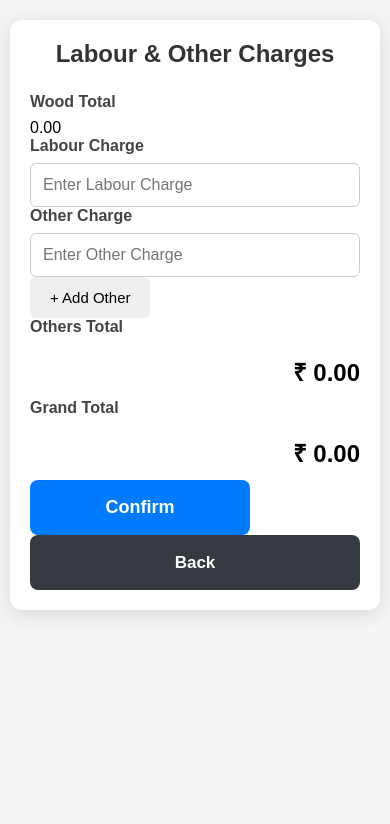
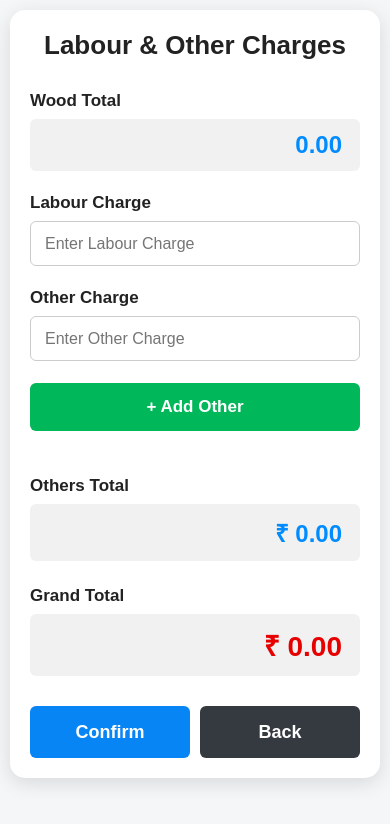
Before and after one commit to akashsaravanan-2006/wood-shop, a website: page html/labour.html in a window 390 px wide. Drawn offline with Linux system fonts and the light colour scheme.

Commit message:
Update labour.css

```diff
--- a/css/labour.css
+++ b/css/labour.css
@@ -1,406 +1,360 @@
-/* =======================================
-   GLOBAL
-======================================= */
+/* =========================================================
+   LABOUR PAGE
+========================================================= */
 
 * {
-    margin: 0;
-    padding: 0;
     box-sizing: border-box;
-    font-family: Arial, Helvetica, sans-serif;
 }
 
 
-/* =======================================
-   BODY
-======================================= */
+body {
 
-body {
-    background: #f5f5f5;
-    display: flex;
-    justify-content: center;
-    align-items: center;
-    min-height: 100vh;
+    margin: 0;
+
     padding: 20px;
+
+    background: #f4f6f8;
+
+    font-family:
+        Arial,
+        Helvetica,
+        sans-serif;
+
+    color: #222;
+
 }
 
 
-/* =======================================
-   MAIN CONTAINER
-======================================= */
+/* =========================================================
+   CONTAINER
+========================================================= */
 
 .container {
-    width: 650px;
-    max-width: 100%;
-    background: #ffffff;
+
+    width: 100%;
+
+    max-width: 700px;
+
+    margin: 0 auto;
+
+    background: white;
+
     padding: 30px;
-    border-radius: 12px;
-    box-shadow: 0 4px 20px rgba(0, 0, 0, 0.12);
+
+    border-radius: 15px;
+
+    box-shadow:
+        0 5px 20px rgba(0, 0, 0, 0.12);
+
 }
 
 
-/* =======================================
-   HEADING
-======================================= */
+/* =========================================================
+   TITLE
+========================================================= */
 
 h1 {
+
     text-align: center;
-    margin-bottom: 25px;
-    color: #333;
+
+    margin-top: 0;
+
+    margin-bottom: 30px;
+
+    font-size: 32px;
+
 }
 
 
-/* =======================================
-   INPUT BOX
-======================================= */
+/* =========================================================
+   FIELD
+========================================================= */
 
-.box {
-    margin-bottom: 20px;
+.field {
+
+    margin-bottom: 22px;
+
 }
 
 
-label {
+.field label,
+.totalSection label {
+
     display: block;
+
+    font-size: 17px;
+
     font-weight: bold;
+
     margin-bottom: 8px;
-    color: #444;
+
 }
 
 
+/* =========================================================
+   INPUT
+========================================================= */
+
 input {
+
     width: 100%;
-    padding: 12px;
+
+    height: 45px;
+
+    padding: 10px 14px;
+
     border: 1px solid #ccc;
+
     border-radius: 6px;
+
     font-size: 16px;
+
     outline: none;
-    background: #fff;
+
 }
 
 
 input:focus {
-    border-color: #2196F3;
-    box-shadow: 0 0 0 2px rgba(33, 150, 243, 0.08);
+
+    border-color: #008cff;
+
 }
 
 
-/* =======================================
-   TOTAL
-======================================= */
+/* =========================================================
+   DISPLAY BOX
+========================================================= */
 
-h2 {
-    background: #f2f2f2;
-    padding: 12px;
+.displayBox {
+
+    width: 100%;
+
+    min-height: 52px;
+
+    display: flex;
+
+    align-items: center;
+
+    justify-content: flex-end;
+
+    padding: 12px 18px;
+
+    background: #f1f1f1;
+
     border-radius: 6px;
-    color: #0b7dda;
-    text-align: right;
+
+    font-size: 24px;
+
+    font-weight: bold;
+
+    color: #008cff;
+
 }
 
 
-/* =======================================
-   GENERAL BUTTON
-======================================= */
+/* =========================================================
+   GRAND TOTAL
+========================================================= */
 
-button {
-    padding: 12px 20px;
-    border: none;
-    border-radius: 6px;
-    cursor: pointer;
-    font-size: 16px;
-    transition: 0.2s ease;
+.grandTotal {
+
+    color: #e60000;
+
+    font-size: 28px;
+
 }
 
 
-/* =======================================
-   ADD OTHER
-======================================= */
+/* =========================================================
+   ADD OTHER BUTTON
+========================================================= */
 
-#addOther {
-    background: #28a745;
-    color: white;
+#addOtherBtn {
+
     width: 100%;
-    font-weight: 600;
-}
 
+    height: 48px;
 
-#addOther:hover {
-    background: #218838;
-}
+    border: none;
 
+    border-radius: 6px;
 
-/* =======================================
-   TABLE
-======================================= */
+    background: #00b85a;
 
-table {
-    width: 100%;
-    border-collapse: collapse;
-    margin-top: 15px;
-}
-
-
-table th {
-    background: #007bff;
-    color: white;
-    padding: 10px;
-    text-align: center;
-}
-
-
-table td {
-    padding: 10px;
-    border: 1px solid #ddd;
-}
-
-
-table input {
-    width: 100%;
-}
-
-
-/* =======================================
-   REMOVE BUTTON
-======================================= */
-
-.removeBtn {
-    background: #dc3545;
-    color: white;
-    width: 100%;
-}
-
-
-.removeBtn:hover {
-    background: #b52a37;
-}
-
-
-/* =======================================
-   OTHER SECTION
-======================================= */
-
-#otherSection {
-    margin-top: 15px;
-}
-
-
-/* =======================================
-   TOTAL SECTIONS
-======================================= */
-
-#othersTotal,
-#grandTotal {
-    margin-top: 8px;
-    min-height: 55px;
-    display: flex;
-    align-items: center;
-    justify-content: flex-end;
-    font-size: 24px;
-    font-weight: bold;
-}
-
-
-/* =======================================
-   BOTTOM BUTTON AREA
-======================================= */
-
-.button-container {
-    display: flex;
-    gap: 12px;
-    width: 100%;
-    margin-top: 35px;
-    align-items: stretch;
-}
-
-
-/* =======================================
-   BACK BUTTON
-======================================= */
-
-#backBtn {
-    width: 140px;
-    min-width: 140px;
-    height: 55px;
-
-    background: #343a40;
     color: white;
 
-    border: none;
-    border-radius: 8px;
+    font-size: 17px;
 
-    font-size: 17px;
-    font-weight: 600;
-
-    cursor: pointer;
-
-    transition: 0.2s ease;
-}
-
-
-#backBtn:hover {
-    background: #23272b;
-    transform: translateY(-1px);
-}
-
-
-#backBtn:active {
-    transform: translateY(0);
-}
-
-
-/* =======================================
-   CONFIRM BUTTON
-======================================= */
-
-#confirmBtn {
-    flex: 1;
-    width: auto;
-    height: 55px;
-
-    background: #007bff;
-    color: white;
-
-    font-weight: bold;
-    font-size: 18px;
-
-    margin-top: 0;
-
-    border-radius: 8px;
-
-    cursor: pointer;
-
-    transition: 0.2s ease;
-}
-
-
-#confirmBtn:hover {
-    background: #0056b3;
-    transform: translateY(-1px);
-}
-
-
-#confirmBtn:active {
-    transform: translateY(0);
-}
-
-
-/* =======================================
-   NUMBER INPUT
-   REMOVE SPINNER
-======================================= */
-
-input[type="number"]::-webkit-inner-spin-button,
-input[type="number"]::-webkit-outer-spin-button {
-    -webkit-appearance: none;
-    margin: 0;
-}
-
-input[type="number"] {
-    appearance: textfield;
-}
-
-
-/* =======================================
-   MOBILE
-======================================= */
-
-@media (max-width: 700px) {
-
-    body {
-        padding: 10px;
-        align-items: flex-start;
-    }
-
-    .container {
-        width: 100%;
-        padding: 20px;
-        margin-top: 10px;
-    }
-
-    h1 {
-        font-size: 24px;
-    }
-
-    button {
-        font-size: 15px;
-    }
-
-    .button-container {
-        flex-direction: column;
-    }
-
-    #backBtn {
-        width: 100%;
-        min-width: 100%;
-    }
-
-    #confirmBtn {
-        width: 100%;
-    }
-
-}/* =======================================
-   CENTER BUTTON AREA
-======================================= */
-
-.button-container {
-    display: flex;
-    justify-content: center;
-    align-items: center;
-    gap: 15px;
-    width: 100%;
-    margin-top: 35px;
-}
-
-
-/* =======================================
-   BACK BUTTON
-======================================= */
-
-#backBtn {
-    width: 140px;
-    height: 55px;
-
-    background: #343a40;
-    color: white;
-
-    border: none;
-    border-radius: 8px;
-
-    font-size: 17px;
-    font-weight: 600;
-
-    cursor: pointer;
-
-    transition: 0.2s ease;
-}
-
-#backBtn:hover {
-    background: #23272b;
-    transform: translateY(-1px);
-}
-
-
-/* =======================================
-   CONFIRM BUTTON
-======================================= */
-
-#confirmBtn {
-    width: 220px;
-    height: 55px;
-
-    background: #007bff;
-    color: white;
-
-    border: none;
-    border-radius: 8px;
-
-    font-size: 18px;
     font-weight: bold;
 
     cursor: pointer;
 
-    transition: 0.2s ease;
+    margin-bottom: 20px;
+
 }
 
-#confirmBtn:hover {
-    background: #0056b3;
-    transform: translateY(-1px);
+
+#addOtherBtn:hover {
+
+    background: #009b4c;
+
 }
+
+
+/* =========================================================
+   OTHER ROW
+========================================================= */
+
+.otherRow {
+
+    display: grid;
+
+    grid-template-columns:
+        1fr 150px 90px;
+
+    gap: 10px;
+
+    margin-bottom: 12px;
+
+}
+
+
+.otherRow button {
+
+    border: none;
+
+    border-radius: 5px;
+
+    background: #dc3545;
+
+    color: white;
+
+    font-weight: bold;
+
+    cursor: pointer;
+
+}
+
+
+/* =========================================================
+   TOTAL SECTION
+========================================================= */
+
+.totalSection {
+
+    margin-top: 25px;
+
+    margin-bottom: 25px;
+
+}
+
+
+/* =========================================================
+   BUTTONS
+========================================================= */
+
+.buttons {
+
+    display: flex;
+
+    gap: 10px;
+
+    margin-top: 30px;
+
+}
+
+
+.buttons button {
+
+    flex: 1;
+
+    height: 52px;
+
+    border-radius: 6px;
+
+    font-size: 18px;
+
+    font-weight: bold;
+
+    cursor: pointer;
+
+}
+
+
+.confirmBtn {
+
+    border: none;
+
+    background: #0785f5;
+
+    color: white;
+
+}
+
+
+.backBtn {
+
+    border: none;
+
+    background: #343a40;
+
+    color: white;
+
+}
+
+
+.confirmBtn:hover {
+
+    background: #006fd6;
+
+}
+
+
+.backBtn:hover {
+
+    background: #22272b;
+
+}
+
+
+/* =========================================================
+   MOBILE
+========================================================= */
+
+@media (max-width: 600px) {
+
+    body {
+
+        padding: 10px;
+
+    }
+
+
+    .container {
+
+        padding: 20px;
+
+    }
+
+
+    h1 {
+
+        font-size: 26px;
+
+    }
+
+
+    .otherRow {
+
+        grid-template-columns: 1fr;
+
+    }
+
+
+    .otherRow button {
+
+        height: 42px;
+
+    }
+
+}
```
